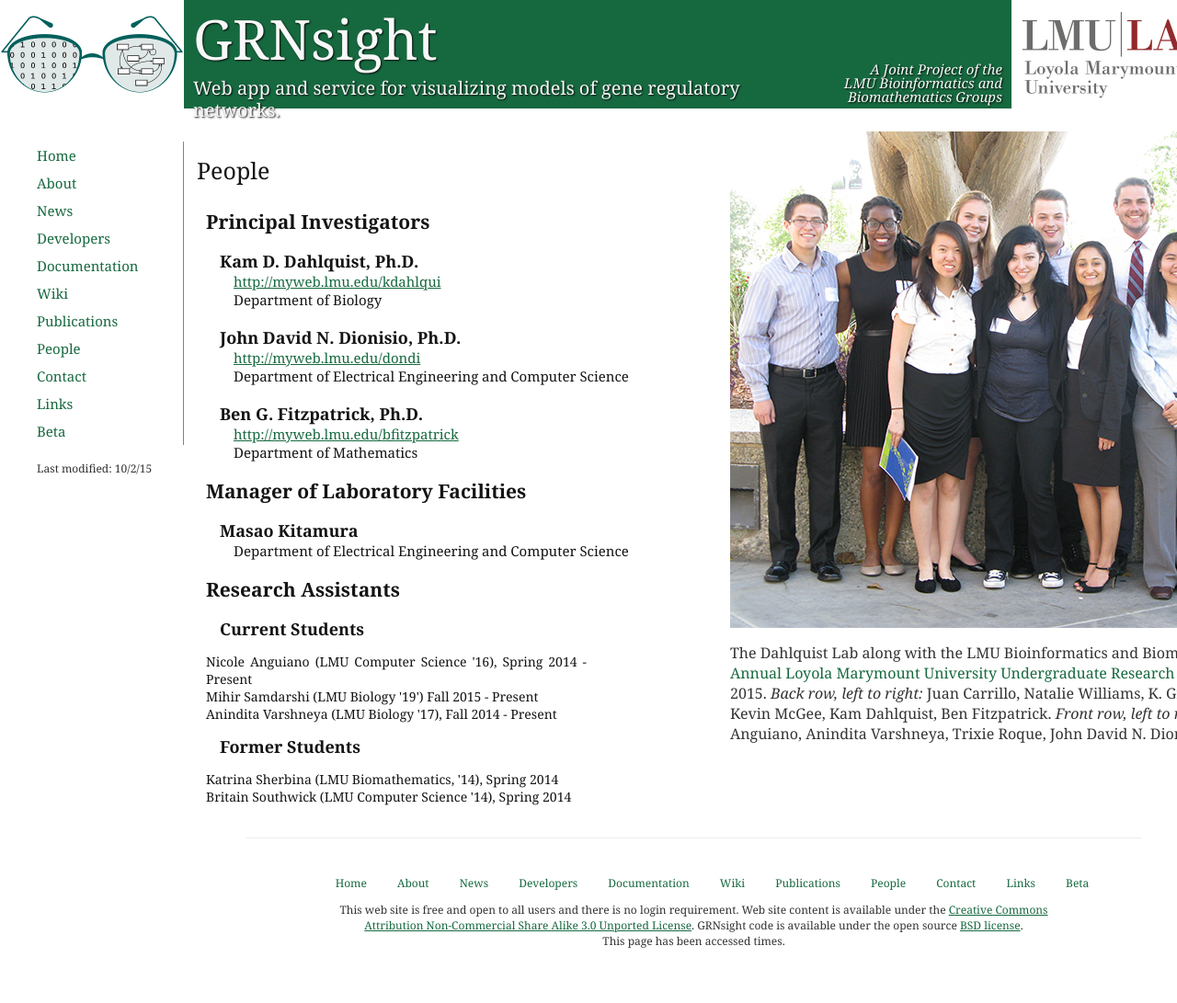
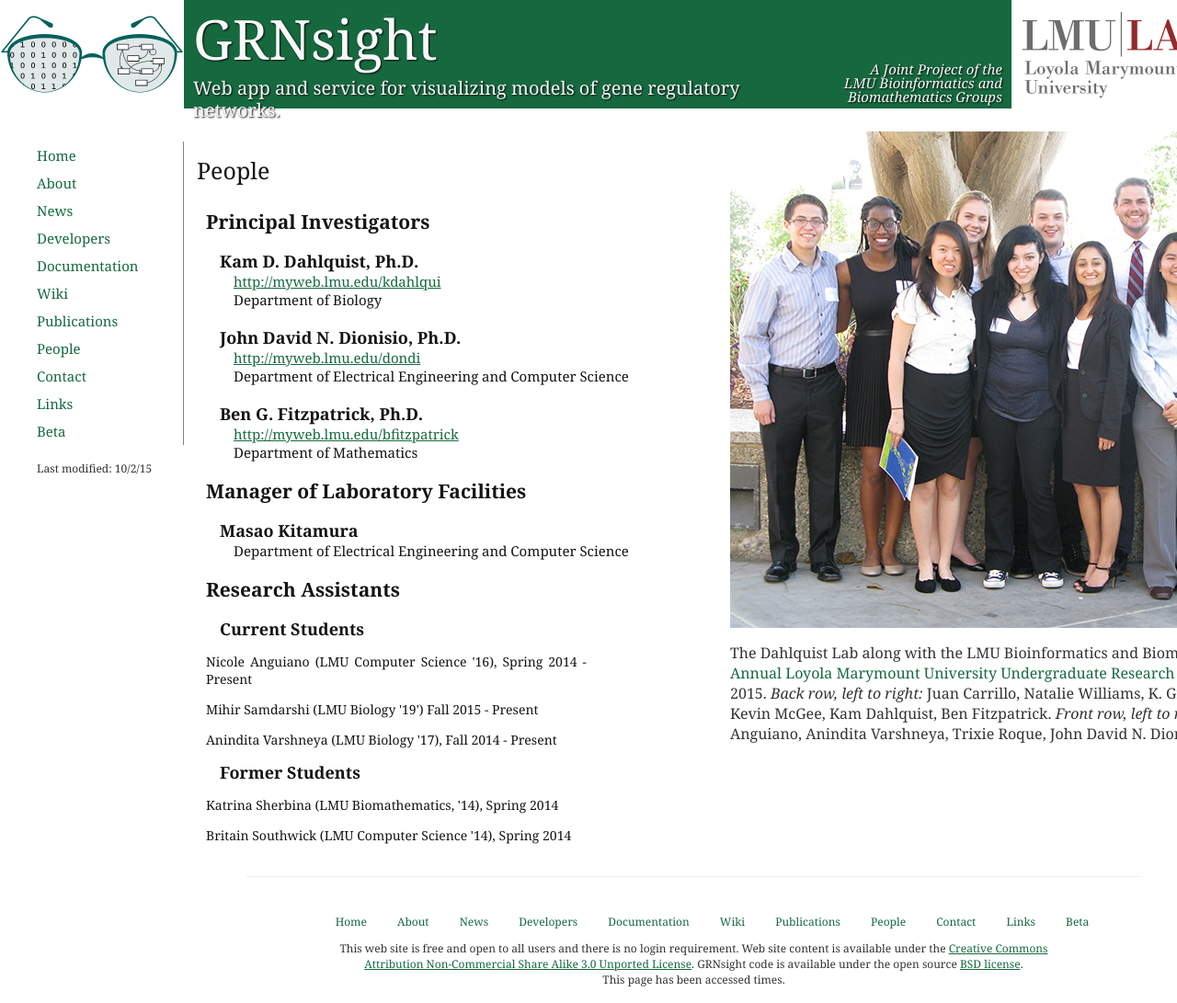
Before and after one commit to dondi/GRNsight, a Jekyll site: the page built from people.html, in a window 1280 px wide. Shown: the whole page at 92% size. Built offline with Jekyll 4.4.1, drawn with Linux system fonts in a browser that asks for light colours; nearby versions of some CDN libraries; Markdown is read by kramdown in place of the engine named in the settings; before the commit the page ends 1049 px from its top, so only the background shows below that.

Commit message:
fixes for people code

```diff
--- a/assets/css/main.css
+++ b/assets/css/main.css
@@ -191,7 +191,7 @@
 }
 
 .studentName {
-	padding: 15 px
+	padding-left: 15 px
 }
 
 div.abstract > iframe {
--- a/people.html
+++ b/people.html
@@ -27,14 +27,12 @@
                         <h2>Research Assistants</h2>
                         <p class="personInfo">
                           <p class="name">Current Students</p>
-                            <p class="studentName">
-                              Nicole Anguiano (LMU Computer Science '16), Spring 2014 - Present <br>
-                              Mihir Samdarshi (LMU Biology '19') Fall 2015 - Present<br>
-                              Anindita Varshneya (LMU Biology '17), Fall 2014 - Present</p>
+                            <p class="studentName">Nicole Anguiano (LMU Computer Science '16), Spring 2014 - Present <br></p>
+                            <p class="studentName">Mihir Samdarshi (LMU Biology '19') Fall 2015 - Present<br></p>
+                            <p class="studentName">Anindita Varshneya (LMU Biology '17), Fall 2014 - Present</p>
                           <p class="name">Former Students</p>
-                            <p class="studentName">
-                              Katrina Sherbina (LMU Biomathematics, '14), Spring 2014<br>
-                              Britain Southwick (LMU Computer Science '14), Spring 2014</p>
+                            <p class="studentName">Katrina Sherbina (LMU Biomathematics, '14), Spring 2014<br></p>
+                            <p class="studentName">Britain Southwick (LMU Computer Science '14), Spring 2014</p>
                         </p>
                     </div>
                 </div>
```
